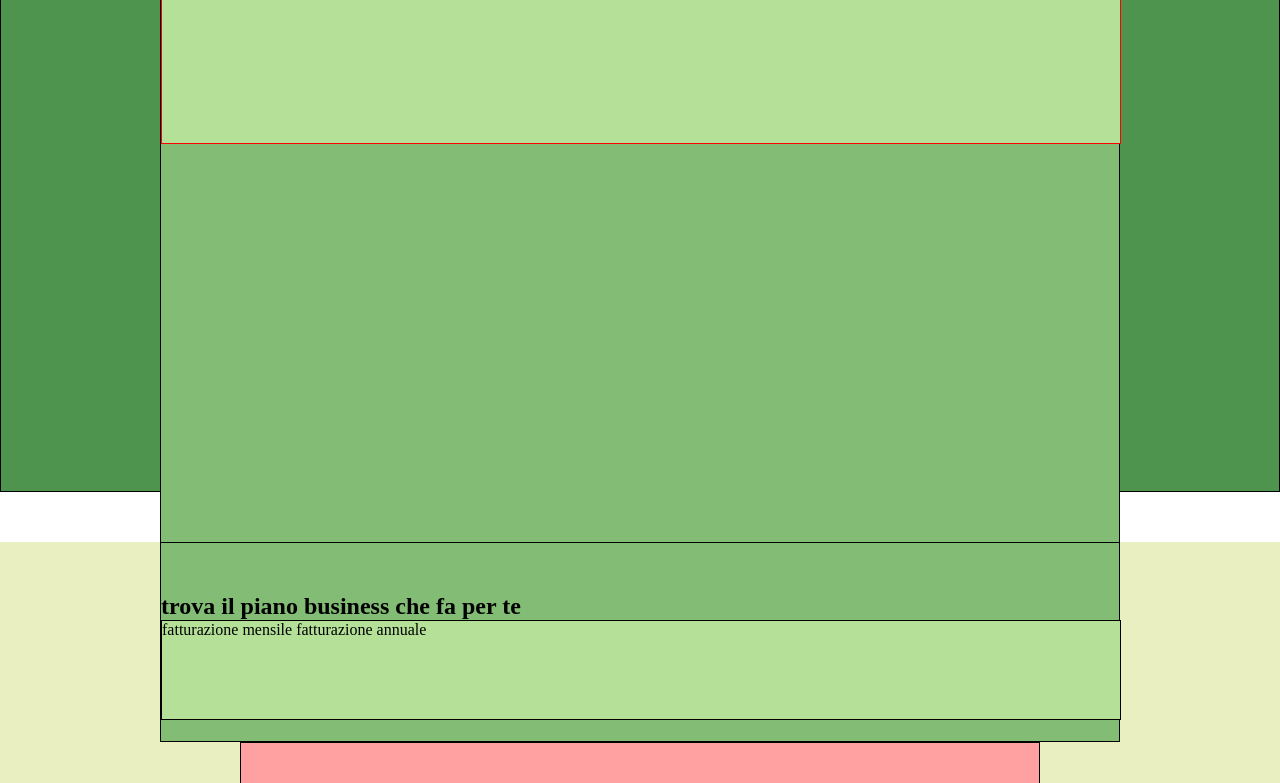
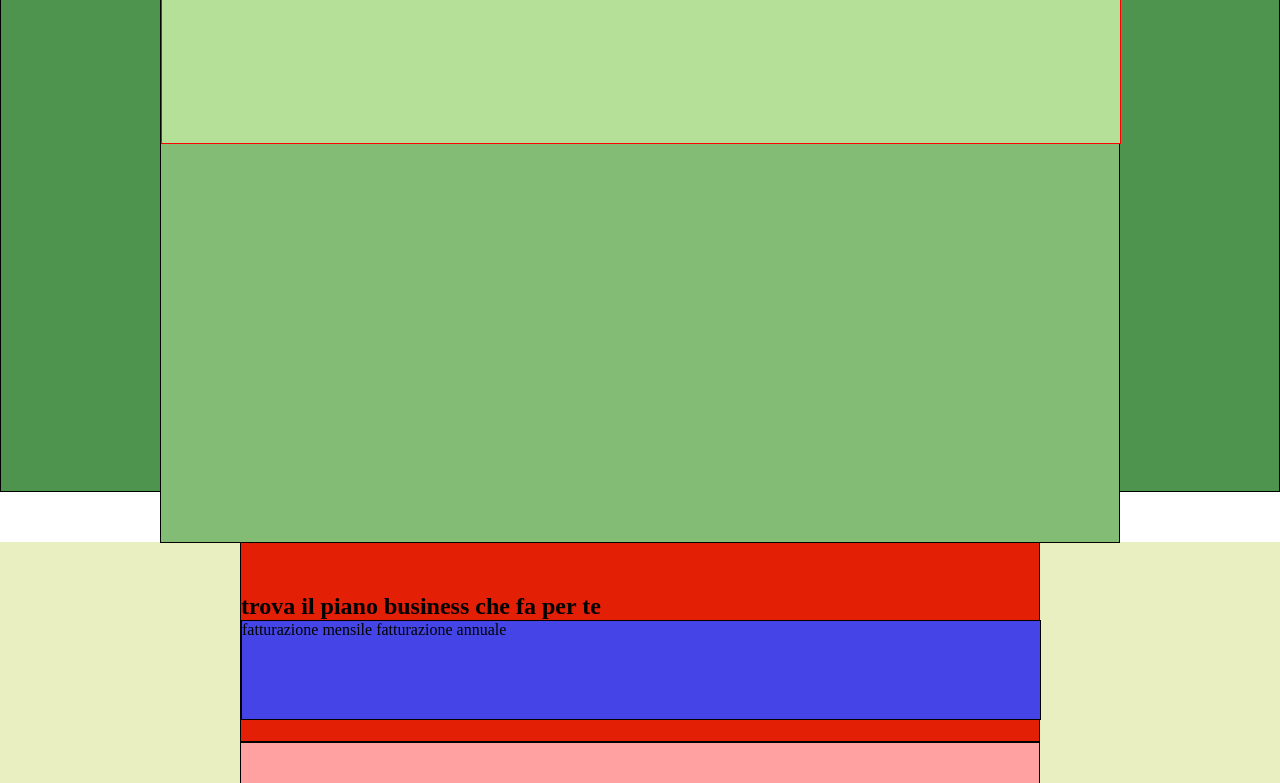
Before and after one commit to fracabu/htmlcss-dropbox, a plain HTML site: page index.html in a window 1280 px wide. Shown: the part 169-952 px from the top of the page. Drawn offline with Linux system fonts and the light colour scheme.

Commit message:
modifiche

```diff
--- a/style.css
+++ b/style.css
@@ -87,10 +87,10 @@
     }
 
     .titolo-piano-business{
-        width: 960px;
+        width: 800px;
         height: 200px;
         margin: auto;
-        background: #83BD75;
+        background: #e31f06;
         color: black;
         padding-top: 50px;
 
@@ -98,9 +98,9 @@
     }
 
     .radio-div{
-        width: 960px;
+        width: 800px;
         height: 100px;
         margin: auto;
-        background: #B4E197;
+        background: #4545e7;
         border: 1px solid black;
     }
```
